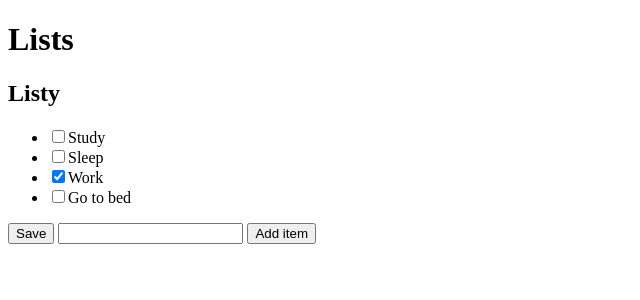
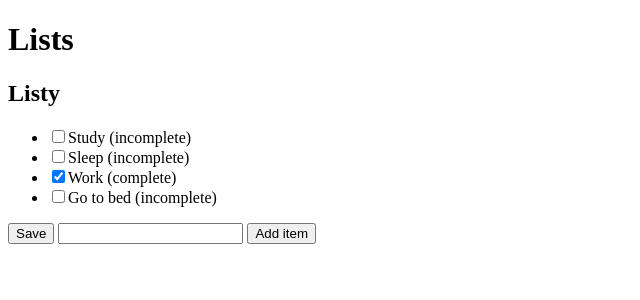
Before and after one commit to clgonzalez93/fantasy_django, a Django app: page /2 in a window 1280 px wide. Shown: the top 300 px of the page, without its empty margins (0-640 px from the left). Run offline with Django 5.2, Linux system fonts and the light colour scheme; data comes from the database, SQL or seed files in the repository; both versions use the stored data as it was after the commit.

```diff
--- a/main/templates/main/list_view.html
+++ b/main/templates/main/list_view.html
@@ -12,9 +12,9 @@ View lists
     <ul>
         {% for item in ls.item_set.all %}
             {% if item.complete == True %}
-                <li><input type="checkbox", value="clicked", name="c{{item.id}}" checked>{{item.text}}</li>
+                <li><input type="checkbox", value="clicked", name="c{{item.id}}" checked>{{item.text}} (complete)</li>
             {% else %}
-                <li><input type="checkbox", value="clicked", name="c{{item.id}}">{{item.text}}</li>
+                <li><input type="checkbox", value="clicked", name="c{{item.id}}">{{item.text}} (incomplete)</li>
             {% endif %}
         {% endfor %}
     </ul>
```
Also changed, not shown: db.sqlite3.
